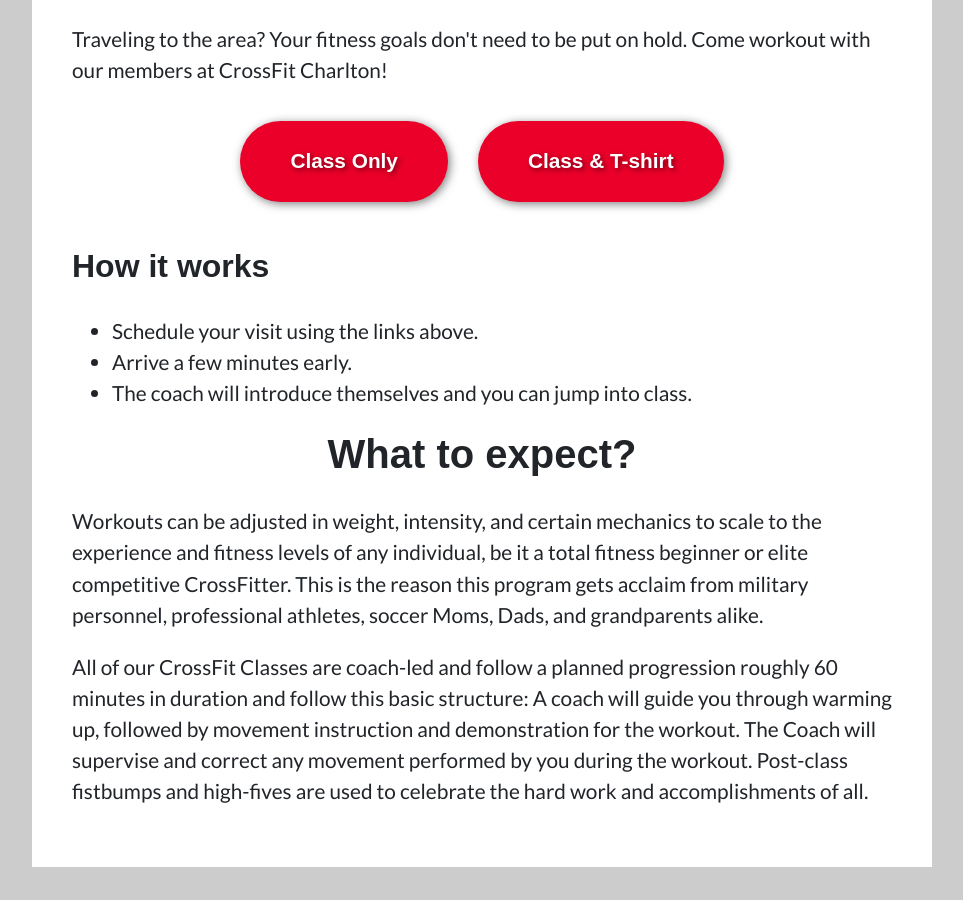
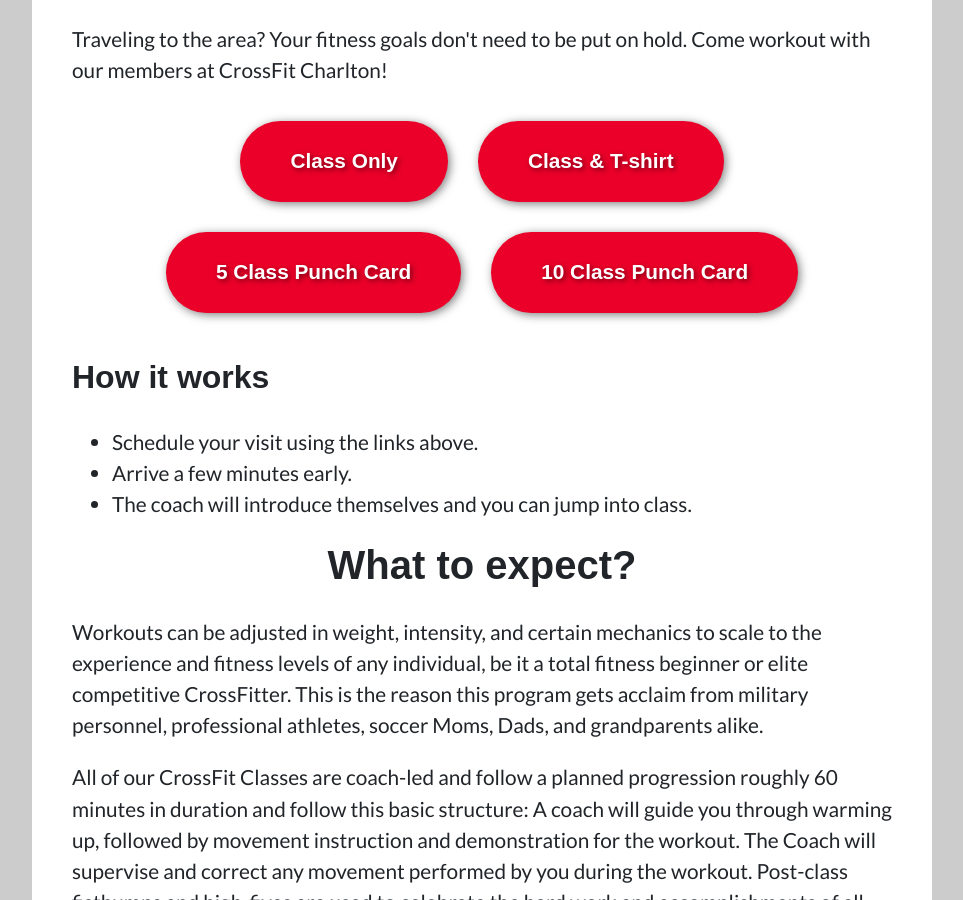
Before and after one commit to jeffhow/crossfitcharlton, a Jekyll site: the page built from drop-in.html, in a window 1280 px wide and 900 px high, scrolled down 460 px. Shown: the whole window, without its empty margins (158-1121 px from the left). Built offline with Jekyll 4.4.1, drawn with Linux system fonts in a browser that asks for light colours; some web fonts are replaced.

Commit message:
punch card btns

```diff
--- a/drop-in.html
+++ b/drop-in.html
@@ -18,6 +18,8 @@
     <div class="drop-in-cta">
       <a class="cta cta--lg" href="https://crossfitcharlton.pushpress.com/landing/plans/plan_c9eac7c48cec17">Class Only</a>
       <a class="cta cta--lg" href="https://crossfitcharlton.pushpress.com/landing/plans/plan_5c8317b3b22f06">Class & T-shirt</a>
+      <a class="cta cta--lg" href="https://crossfitcharlton.pushpress.com/landing/plans/plan_e36d74e37a8a4b">5 Class Punch Card</a>
+      <a class="cta cta--lg" href="https://crossfitcharlton.pushpress.com/landing/plans/plan_a39990a1797a15">10 Class Punch Card</a>
     </div>
 
     <h3>How it works</h3>
```
